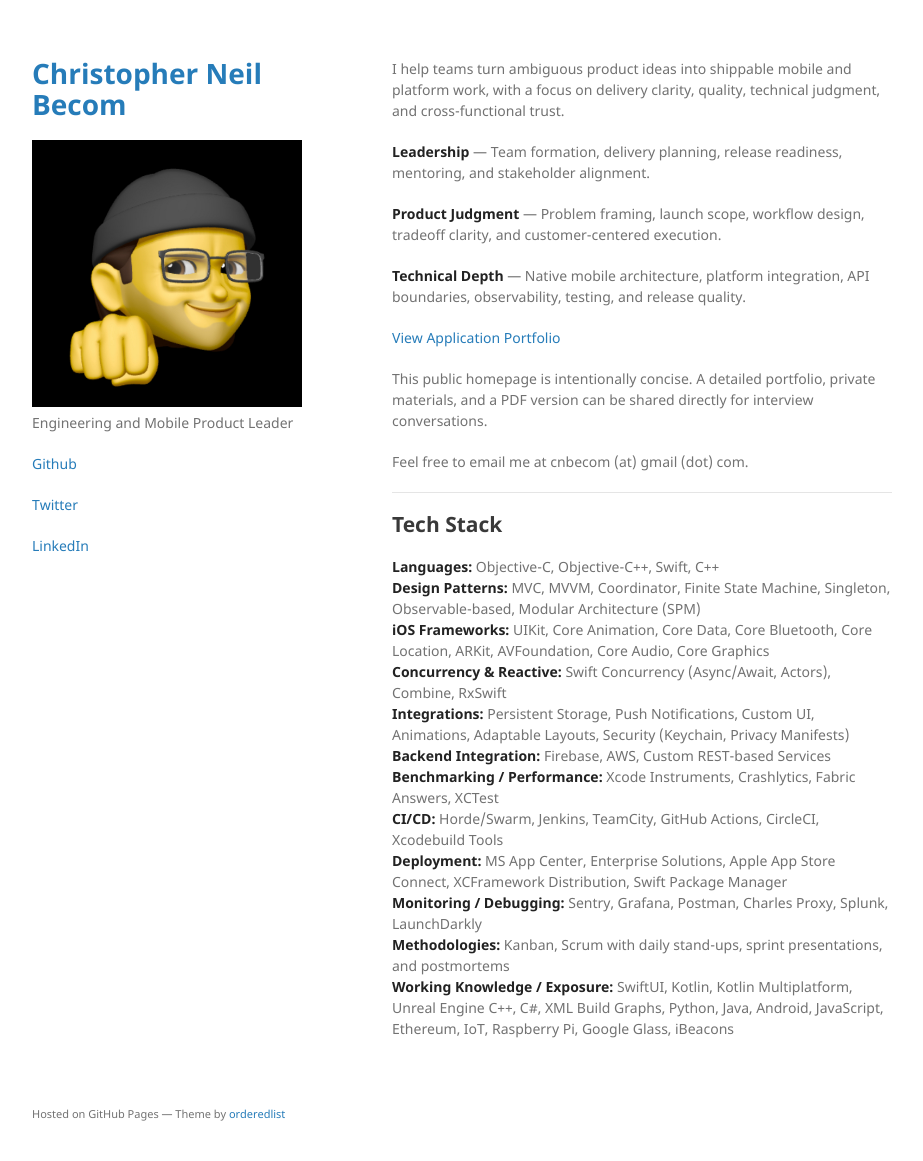
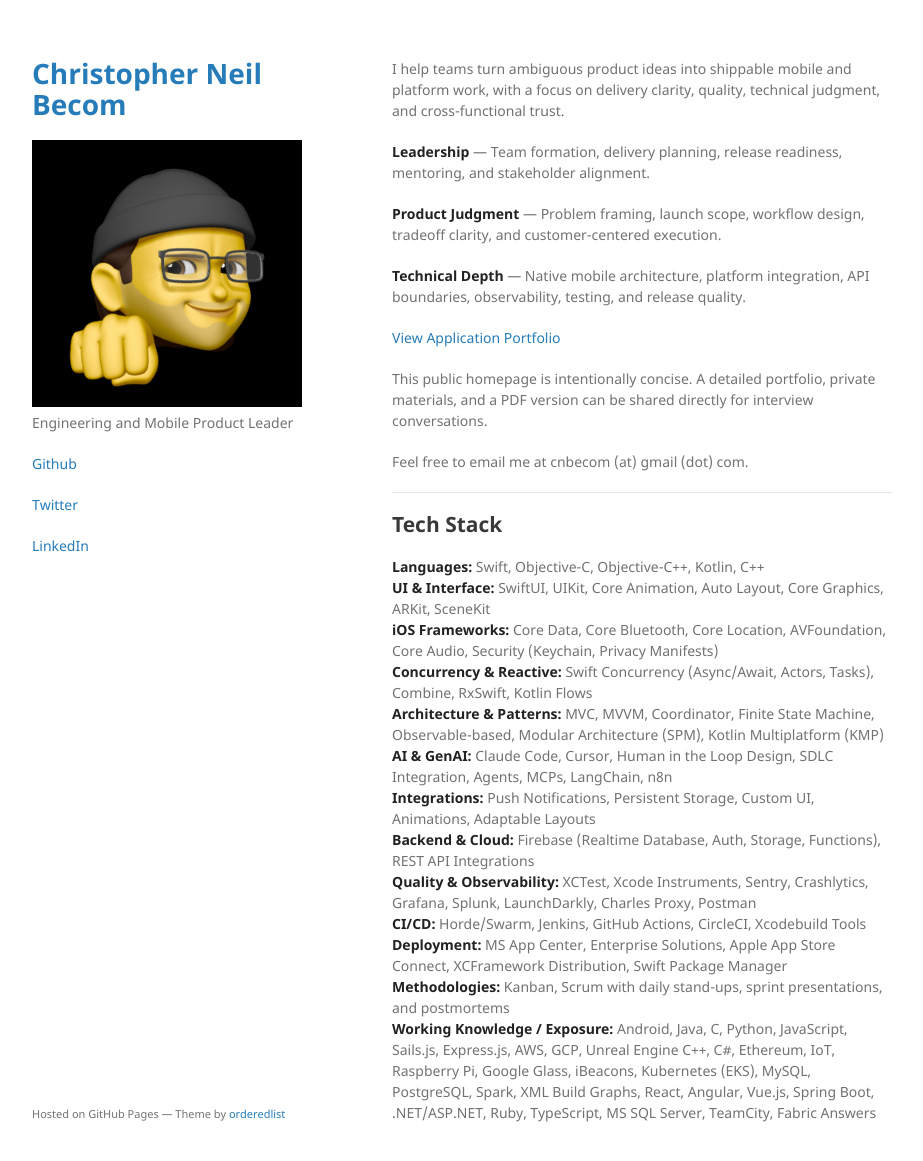
Before and after one commit to cnbecom/cnbecom.github.io, a Jekyll site: the page built from index.md, in a window 1280 px wide and 1193 px high. Shown: the top 1161 px of the window, without its empty margins (178-1101 px from the left). Built offline with Jekyll 4.4.1, drawn with Linux system fonts in a browser that asks for light colours.

Commit message:
Align homepage tech stack with canonical tiers, add AI & GenAI
Co-Authored-By: Claude Opus 4.6 <noreply@anthropic.com>

```diff
--- a/index.md
+++ b/index.md
@@ -19,15 +19,16 @@ Feel free to email me at cnbecom (at) gmail (dot) com.
 ----
 
 ## Tech Stack
-**Languages:** Objective-C, Objective-C++, Swift, C++<br>
-**Design Patterns:** MVC, MVVM, Coordinator, Finite State Machine, Singleton, Observable-based, Modular Architecture (SPM)<br>
-**iOS Frameworks:** UIKit, Core Animation, Core Data, Core Bluetooth, Core Location, ARKit, AVFoundation, Core Audio, Core Graphics<br>
-**Concurrency & Reactive:** Swift Concurrency (Async/Await, Actors), Combine, RxSwift<br>
-**Integrations:** Persistent Storage, Push Notifications, Custom UI, Animations, Adaptable Layouts, Security (Keychain, Privacy Manifests)<br>
-**Backend Integration:** Firebase, AWS, Custom REST-based Services<br>
-**Benchmarking / Performance:** Xcode Instruments, Crashlytics, Fabric Answers, XCTest<br>
-**CI/CD:** Horde/Swarm, Jenkins, TeamCity, GitHub Actions, CircleCI, Xcodebuild Tools<br>
+**Languages:** Swift, Objective-C, Objective-C++, Kotlin, C++<br>
+**UI & Interface:** SwiftUI, UIKit, Core Animation, Auto Layout, Core Graphics, ARKit, SceneKit<br>
+**iOS Frameworks:** Core Data, Core Bluetooth, Core Location, AVFoundation, Core Audio, Security (Keychain, Privacy Manifests)<br>
+**Concurrency & Reactive:** Swift Concurrency (Async/Await, Actors, Tasks), Combine, RxSwift, Kotlin Flows<br>
+**Architecture & Patterns:** MVC, MVVM, Coordinator, Finite State Machine, Observable-based, Modular Architecture (SPM), Kotlin Multiplatform (KMP)<br>
+**AI & GenAI:** Claude Code, Cursor, Human in the Loop Design, SDLC Integration, Agents, MCPs, LangChain, n8n<br>
+**Integrations:** Push Notifications, Persistent Storage, Custom UI, Animations, Adaptable Layouts<br>
+**Backend & Cloud:** Firebase (Realtime Database, Auth, Storage, Functions), REST API Integrations<br>
+**Quality & Observability:** XCTest, Xcode Instruments, Sentry, Crashlytics, Grafana, Splunk, LaunchDarkly, Charles Proxy, Postman<br>
+**CI/CD:** Horde/Swarm, Jenkins, GitHub Actions, CircleCI, Xcodebuild Tools<br>
 **Deployment:** MS App Center, Enterprise Solutions, Apple App Store Connect, XCFramework Distribution, Swift Package Manager<br>
-**Monitoring / Debugging:** Sentry, Grafana, Postman, Charles Proxy, Splunk, LaunchDarkly<br>
 **Methodologies:** Kanban, Scrum with daily stand-ups, sprint presentations, and postmortems<br>
-**Working Knowledge / Exposure:** SwiftUI, Kotlin, Kotlin Multiplatform, Unreal Engine C++, C#, XML Build Graphs, Python, Java, Android, JavaScript, Ethereum, IoT, Raspberry Pi, Google Glass, iBeacons
+**Working Knowledge / Exposure:** Android, Java, C, Python, JavaScript, Sails.js, Express.js, AWS, GCP, Unreal Engine C++, C#, Ethereum, IoT, Raspberry Pi, Google Glass, iBeacons, Kubernetes (EKS), MySQL, PostgreSQL, Spark, XML Build Graphs, React, Angular, Vue.js, Spring Boot, .NET/ASP.NET, Ruby, TypeScript, MS SQL Server, TeamCity, Fabric Answers
```
